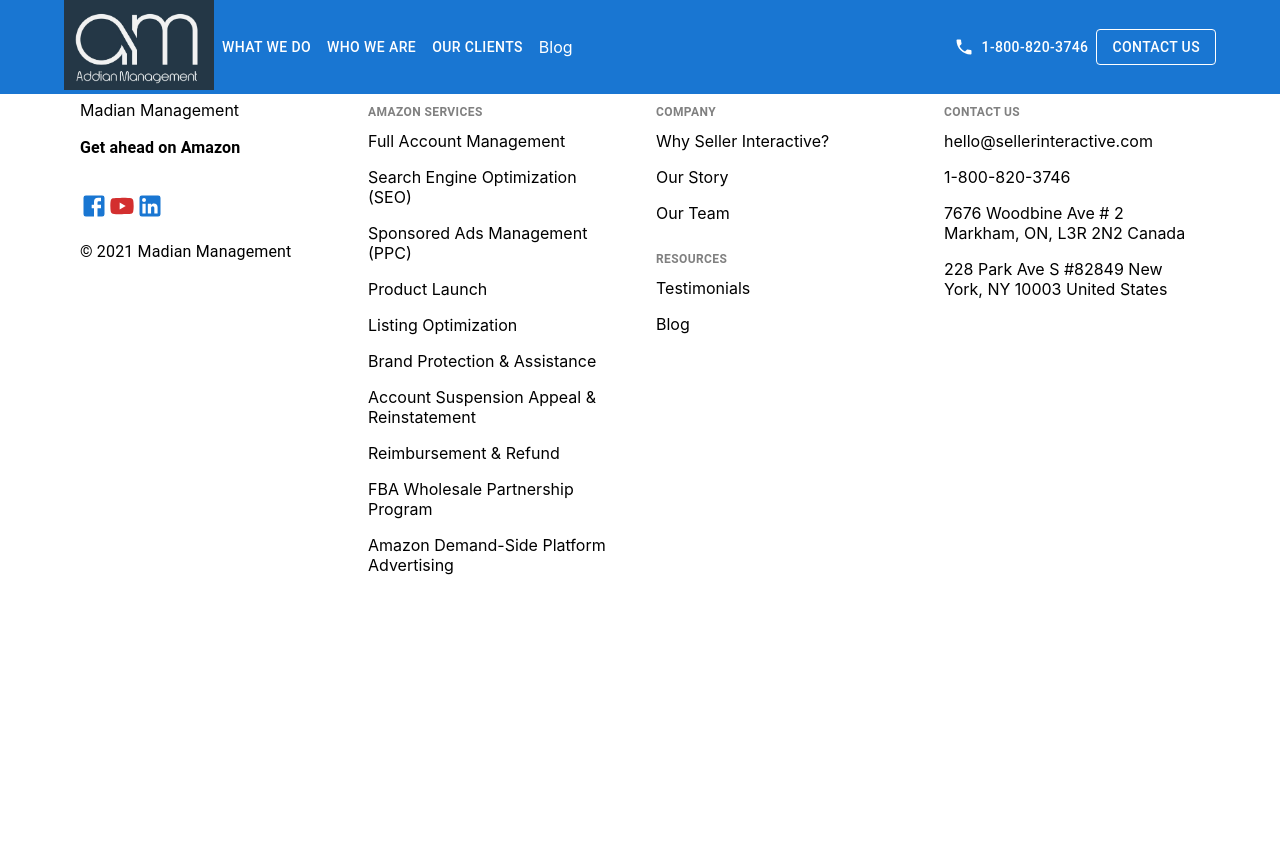
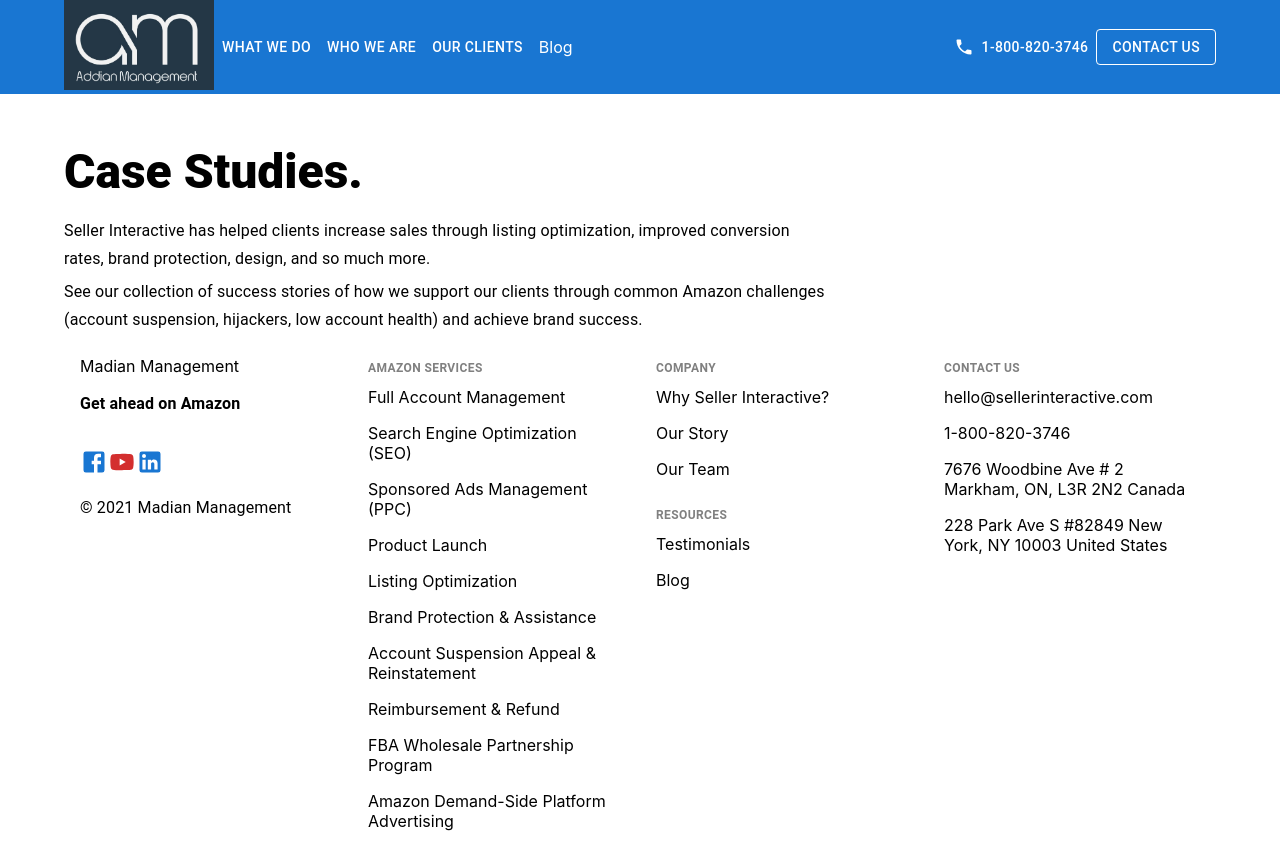
Before and after one commit to react-expert-dev/seller-interactive, a React (Create React App) app: page /case_studies in a window 1280 px wide. Before the commit the page ends 800 px from the top, so only its background shows below. Built offline with nearby package versions, Linux system fonts and the light colour scheme.

Commit message:
setup case studies page

```diff
--- a/src/Pages/CaseStudies/index.js
+++ b/src/Pages/CaseStudies/index.js
@@ -1,7 +1,36 @@
 import React from "react";
+import { Grid, Typography, Box } from "@mui/material"
+const CaseStudies = () => {
+  return (
+    <Box sx={{ flexGrow: 1 }}>
+      <Grid container spacing={2}>
+        <Grid item xs={12} md={8} lg={8}>
+        <Typography
+            variant="h3"
+            gutterBottom
+            component="div"
+            sx={{
+              marginTop: 10,
+              fontWeight:800,
+            }}
+          >
+            Case Studies.
+          </Typography>
+          <Typography variant="subtitle1" gutterBottom component="div">
+          Seller Interactive has helped clients increase sales through listing optimization, improved conversion rates, brand protection, design, and so much more.
+          </Typography>{" "}
+          <Typography variant="subtitle1" gutterBottom component="div">
+          See our collection of success stories of how we support our clients through common Amazon challenges (account suspension, hijackers, low account health) and achieve brand success.
+          </Typography>
 
-const CaseStudies = () => {
-  return <div>case Studies</div>;
+        </Grid>
+        <Grid item xs={12} md={4} lg={4} >
+
+        </Grid>
+
+      </Grid>
+    </Box>
+  )
 };
 
 export default CaseStudies;
```
